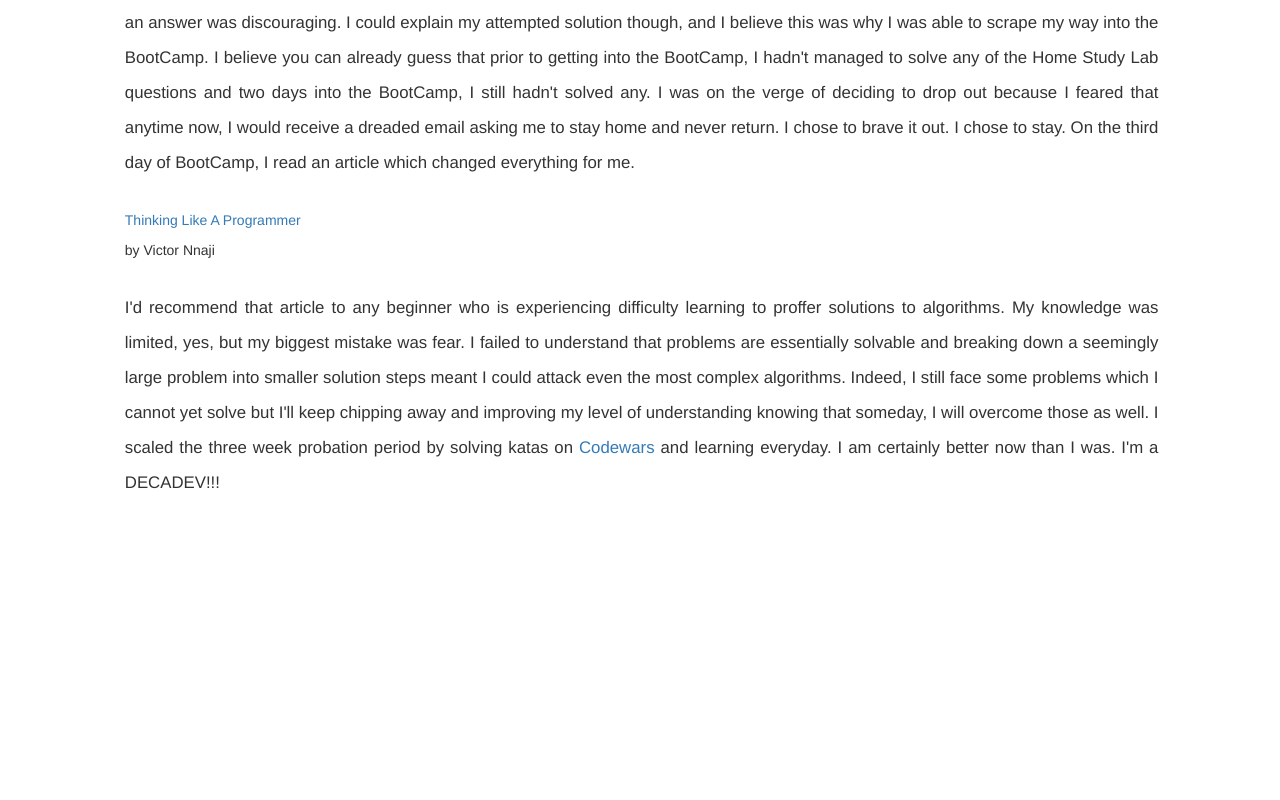
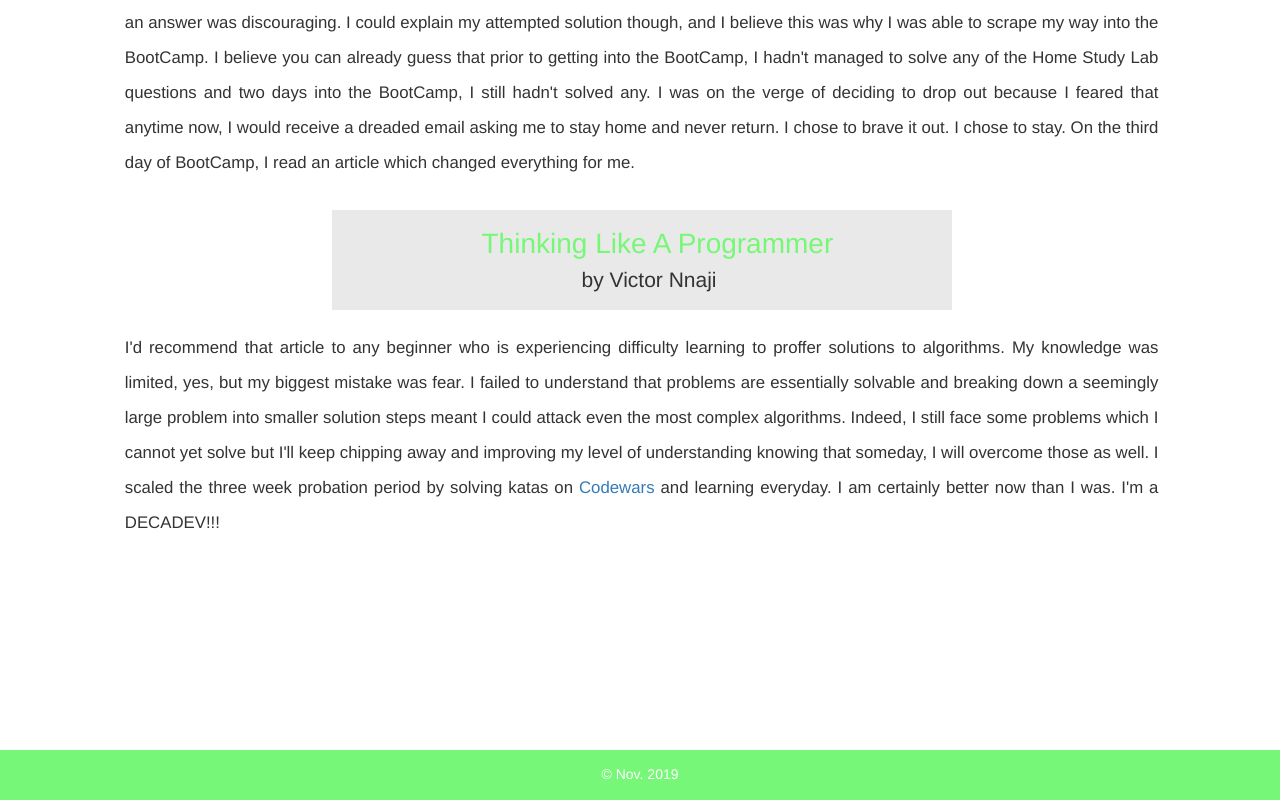
Before and after one commit to engineer-kufre/Portfolio-Project, a plain HTML site: page index.html in a window 1280 px wide. Shown: the part 960-1760 px from the top of the page. Before the commit the page ends 1470 px from the top, so only its background shows below. Drawn offline with Linux system fonts and the light colour scheme.

Commit message:
updated mycss

```diff
--- a/css/mycss.css
+++ b/css/mycss.css
@@ -14,8 +14,8 @@
     text-transform: capitalize;
     -webkit-box-shadow: -1px 0px 0px 0px #eceef2 inset;
     box-shadow: -1px 0px 0px 0px rgb(119, 247, 119) inset;
-    -webkit-transition: 0.2s color;
-    transition: 0.2s color;
+    -webkit-transition: 0.5s color;
+    transition: 0.5s color;
 }
 .nav-menu li:first-child a {
     border-left: 1px solid rgb(119, 247, 119);
@@ -28,23 +28,14 @@
     font-weight: bold;
 }
 
-@media only screen and (max-width: 768px) {
-    #nav {
-      flex-direction: column;
-    }
-    .nav-menu {
-      margin-left:0;
-      display:none;
-    }
-}
-
 .name:hover {
     text-decoration: none;
     color: rgb(119, 247, 119);
 }
 
 .pagewrapper {
-    margin: 0 0 0 5%;
+    position: relative;
+    min-height: 220vh;
 }
 
 img {
@@ -73,3 +64,48 @@ img {
     color: rgba(1, 64, 199, 0.877);
     border-bottom: 3px solid rgb(119, 247, 119);
 }
+
+.link {
+    font-size: 200%;
+    margin-left: 150px;
+    padding-top: 0.5em;
+}
+#link {
+    color: rgb(119, 247, 119);
+}
+#link:hover {
+    color: black;
+    text-decoration: none;
+}
+.box {
+    width: 60%;
+    height: 100px;
+    margin: 0 auto;
+    background-color: rgba(128, 129, 128, 0.178)
+}
+.caption {
+    font-size: 150%;
+    margin-top: -20px;
+    margin-left: 250px;
+    padding-top: 0.5em;
+}
+
+#footer {
+    position: absolute;
+    bottom: 0;
+    width: 100%;
+    height: 5rem;
+}
+
+.myfooter {
+    background-color: rgb(119, 247, 119);
+    color: white;
+    text-align: center;
+    padding-top: 1em;
+    padding-bottom: 1em;
+}
+
+#content {
+    margin-left: 5%;
+    padding-bottom: 5rem;
+}
```
